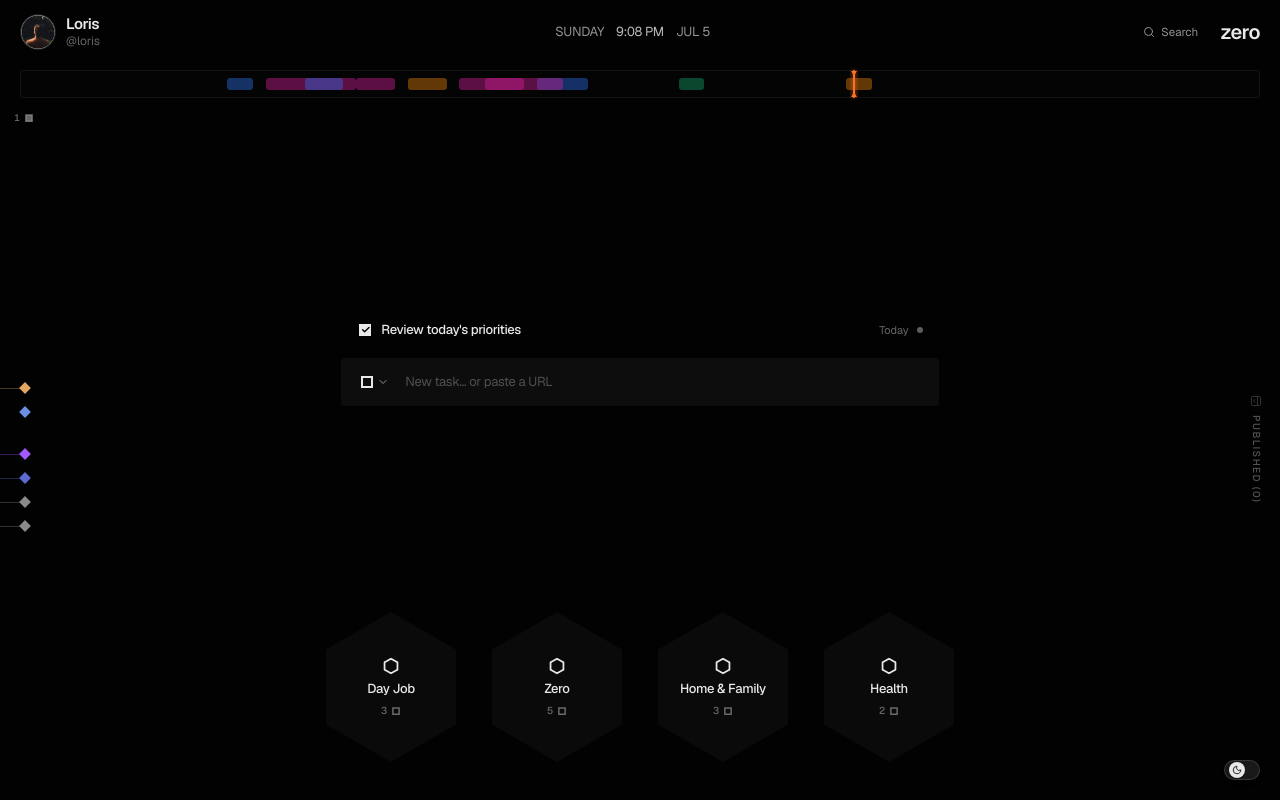
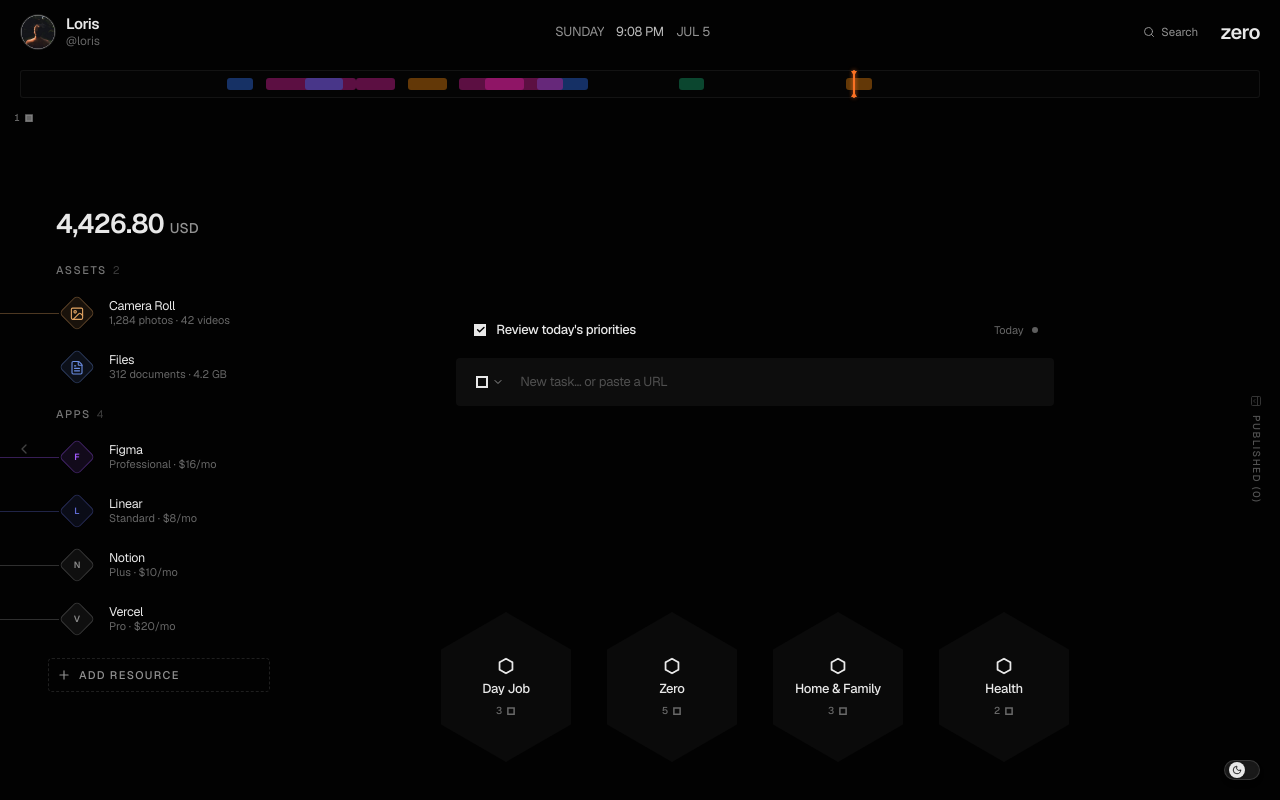
Before and after one commit to L0RIZI0/zero-0.0.0, a Next.js app: page / in a window 1280 px wide. Built offline with nearby package versions, Linux system fonts and the light colour scheme.

Commit message:
feat: set default open state for IN resources panel in EntityBody component
Co-authored-by: L0RIZI0 <296147340+L0RIZI0@users.noreply.github.com>

```diff
--- a/components/zero/entity-body.tsx
+++ b/components/zero/entity-body.tsx
@@ -108,7 +108,13 @@ export function EntityBody({
   // (entity0's world inputs; a child's imported/added resources) — model-driven, so a
   // child with no holdings reads (0).
   const assetCount = getEntityResourceCount(entityId)
-  const [inOpen, setInOpen] = usePanelOpen(`${entityId}:in`, false)
+  // Resources (IN) default OPEN for every entity regardless of kind; Published (OUT) default
+  // CLOSED. State is session-persistent (the in-memory panel store keeps a user's per-entity
+  // expand/collapse choice across navigation, resetting to these defaults on a full reload).
+  // Because Resources defaults open, diving into a child turns every ancestor into a covered
+  // ancestor with an open panel → the existing dive peek (`inOpen && !active`) morphs it into
+  // the peek-losange strip, so every ancestor shows its resources collapsed.
+  const [inOpen, setInOpen] = usePanelOpen(`${entityId}:in`, true)
   const [outOpen, setOutOpen] = usePanelOpen(`${entityId}:out`, false)
   // IN/OUT GUTTERS: the View is everything visually INSIDE the entity window — inset on
   // the left/right by the in/out panels, so it never underlaps them. Each side's gutter
```
Also changed, not shown: 1 other file (tests, documents, lock files or other folders).
